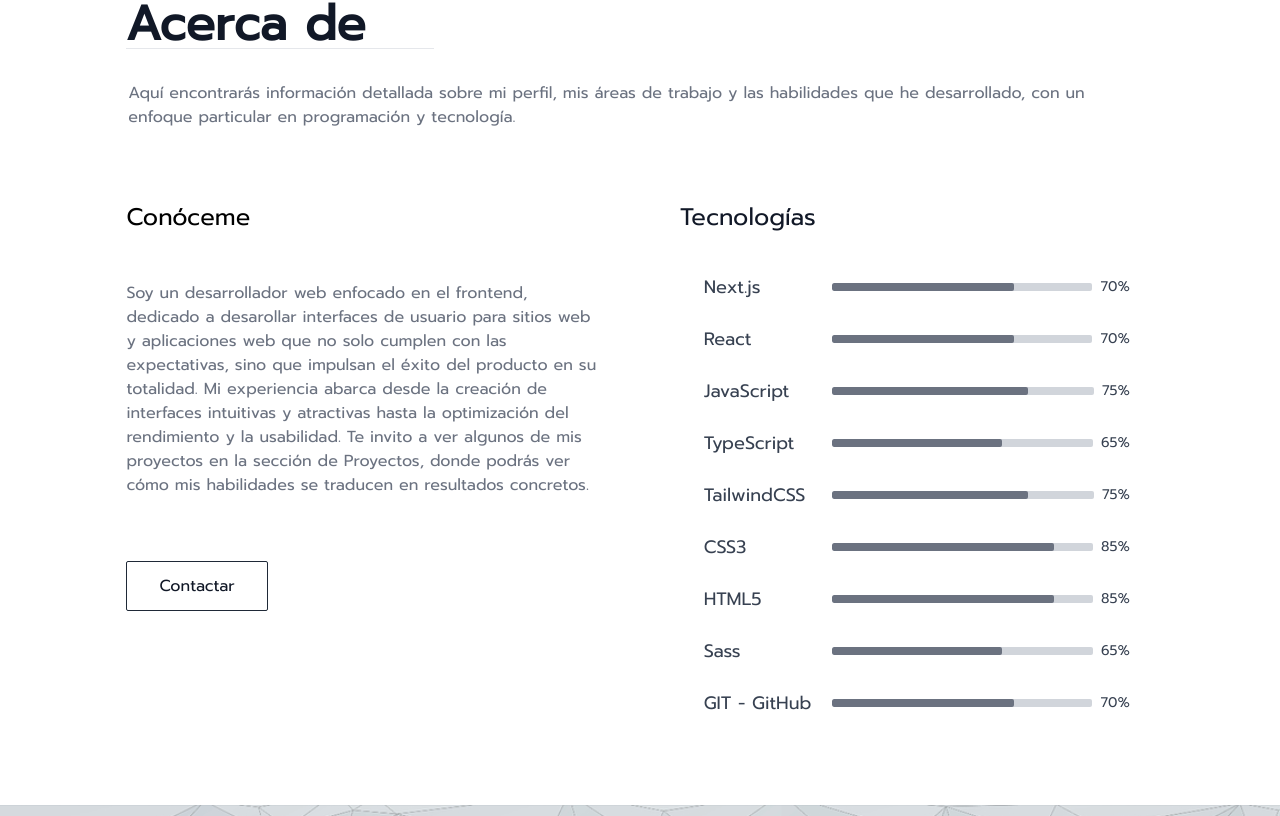
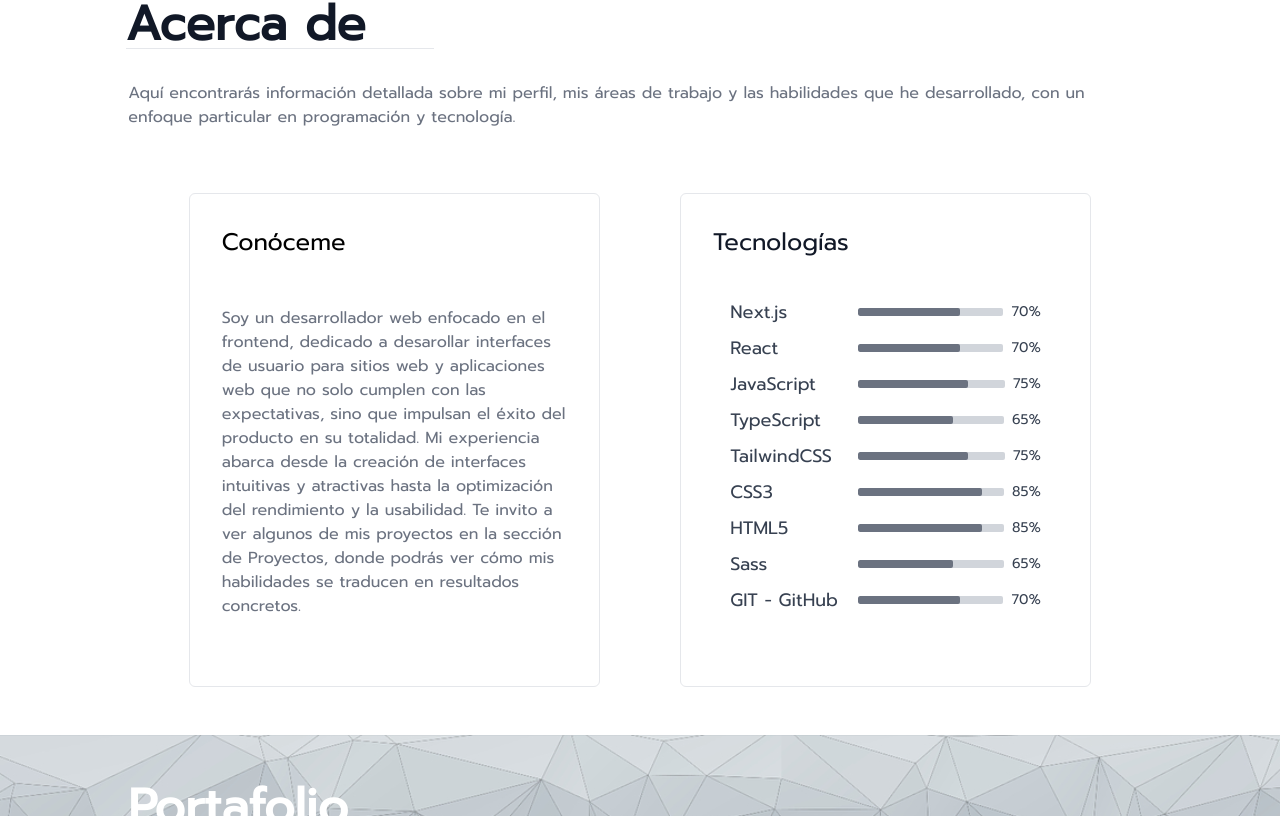
Before and after one commit to Marlon-2307/portafolio_web, a Next.js app: page / in a window 1280 px wide. Shown: the part 864-1680 px from the top of the page. Built offline with nearby package versions, Linux system fonts and the light colour scheme.

Commit message:
update about

```diff
--- a/app/components/About.tsx
+++ b/app/components/About.tsx
@@ -1,6 +1,5 @@
 import React from "react";
-import Link from "next/link";
-
+import { motion } from "framer-motion";
 
 const About: React.FC = () => {
     const skills = [
@@ -17,33 +16,53 @@ const About: React.FC = () => {
 
     return (
         <div className="px-4" id="about">
-            <h2 className="text-gray-900 p-4 pt-16 w-[85%] mx-auto text-5xl font-semibold max-sm:text-center mb-4">
+            <motion.h2
+                className="text-gray-900 p-4 pt-16 w-[85%] mx-auto text-5xl font-semibold max-sm:text-center mb-4"
+                initial={{ opacity: 0, y: 20 }}
+                animate={{ opacity: 1, y: 0 }}
+                transition={{ duration: 0.5 }}
+            >
                 Acerca de <span><hr className="text-gray-800 w-[30%]" /></span>
-            </h2>
-            <p className="w-[82%] mx-auto text-gray-500 max-md:text-center">
+            </motion.h2>
+            <motion.p
+                className="w-[82%] mx-auto text-gray-500 max-md:text-center"
+                initial={{ opacity: 0, y: 20 }}
+                animate={{ opacity: 1, y: 0 }}
+                transition={{ duration: 0.5, delay: 0.2 }}
+            >
                 Aquí encontrarás información detallada sobre mi perfil, mis áreas de trabajo y las habilidades que he desarrollado, con un enfoque particular en programación y tecnología.
-            </p>
+            </motion.p>
 
-            <div className="w-[90%] mx-auto p-12 grid grid-cols-2 gap-20 max-md:block mt-6">
-                <div>
+            <div className="w-[80%] mx-auto p-12 grid grid-cols-2 gap-20 max-md:block max-md:w-[90%] mt-4">
+                <motion.div
+                    className="border border-gray-200 rounded-md p-8 max-md:mb-2"
+                    initial={{ opacity: 0, x: -20 }}
+                    animate={{ opacity: 1, x: 0 }}
+                    transition={{ duration: 0.5, delay: 0.4 }}
+                >
                     <h2 className="text-2xl mb-4 max-md:text-center">Conóceme</h2>
                     <div className="py-8">
                         <p className="text-gray-500 max-md:text-center">
                             Soy un desarrollador web enfocado en el frontend, dedicado a desarollar interfaces de usuario para sitios web y aplicaciones web que no solo cumplen con las expectativas, sino que impulsan el éxito del producto en su totalidad. Mi experiencia abarca desde la creación de interfaces intuitivas y atractivas hasta la optimización del rendimiento y la usabilidad. Te invito a ver algunos de mis proyectos en la sección de Proyectos, donde podrás ver cómo mis habilidades se traducen en resultados concretos.
                         </p>
                     </div>
-                    <Link href="/">
-                        <div className="mt-6 md:mt-8 flex justify-start">
-                            <a href="#portafolio" className="border border-gray-800 text-gray-900 hover:bg-gray-800 hover:text-white py-3 px-8 rounded-sm max-sm:w-full max-sm:text-center transition-transform duration-300 transform hover:translate-y-2 hover:scale-105">Contactar</a>
-                        </div>
-                    </Link>
-                </div>
-
-                <div>
+                </motion.div>
+                <motion.div
+                    className="rounded-md p-8 border border-gray-200"
+                    initial={{ opacity: 0, x: 20 }}
+                    animate={{ opacity: 1, x: 0 }}
+                    transition={{ duration: 0.5, delay: 0.6 }}
+                >
                     <h2 className="text-gray-900 text-2xl max-md:mt-8 max-md:text-center">Tecnologías</h2>
-                    <div className="flex flex-col gap-6 py-10 w-[90%] mx-auto">
+                    <div className="flex flex-col gap-2 py-10 w-[90%] mx-auto">
                         {skills.map((skill, index) => (
-                            <div key={index} className="flex items-center max-sm:block">
+                            <motion.div
+                                key={index}
+                                className="flex items-center max-sm:block"
+                                initial={{ opacity: 0, scale: 0.9 }}
+                                animate={{ opacity: 1, scale: 1 }}
+                                transition={{ duration: 0.5, delay: index * 0.1 }}
+                            >
                                 <div className="text-lg text-gray-700 w-32">
                                     {skill.nombre}
                                 </div>
@@ -56,10 +75,10 @@ const About: React.FC = () => {
                                     </div>
                                     <span className="ml-2 text-gray-700 text-sm">{skill.percentage}%</span>
                                 </div>
-                            </div>
+                            </motion.div>
                         ))}
                     </div>
-                </div>
+                </motion.div>
             </div>
         </div>
     );
--- a/app/components/Footer.tsx
+++ b/app/components/Footer.tsx
@@ -1,11 +1,14 @@
+import Link from "next/link";
 import React from "react";
 
 const Footer: React.FC = () => {
     return (
         <>
-        <div className="p-16 bg-black">
-            <h4 className="text-white">© 2024 <span className="text-gray-400 underline cursor-pointer">Marloncolon.site</span> Todos los Derechos Reservados.</h4>
-         </div>
+        <Link href="https://marloncolon.site">
+            <div className="p-16 bg-black">
+                <h4 className="text-white">© 2024 <span className="text-gray-400 underline cursor-pointer">www.marloncolon.site</span> Todos los Derechos Reservados.</h4>
+            </div>
+         </Link>
         </>
     )
 }
--- a/package.json
+++ b/package.json
@@ -16,7 +16,8 @@
     "@fortawesome/react-fontawesome": "^0.2.2",
     "@mui/icons-material": "^5.16.7",
     "@nextui-org/react": "^2.4.2",
-    "framer-motion": "^11.3.19",
+    "aos": "^2.3.4",
+    "framer-motion": "^11.3.24",
     "next": "14.2.4",
     "react": "^18",
     "react-dom": "^18",
--- a/tailwind.config.ts
+++ b/tailwind.config.ts
@@ -13,9 +13,14 @@ const config: Config = {
           '0%, 100%': { transform: 'translateY(0)' },
           '50%': { transform: 'translateY(-10px)' },
         },
+        'border-pulse': {
+          '0%, 100%': { borderColor: '#d1d5db' }, // Color inicial y final
+          '50%': { borderColor: '#686d75' }, // Color intermedio
+        },
       },
       animation: {
         'bounce-custom': 'bounce 1s infinite',
+        'border-pulse': 'border-pulse 2s ease-in-out infinite',
       },
 
       backgroundImage: {
```
Also changed, not shown: 1 other file (tests, documents, lock files or other folders).
